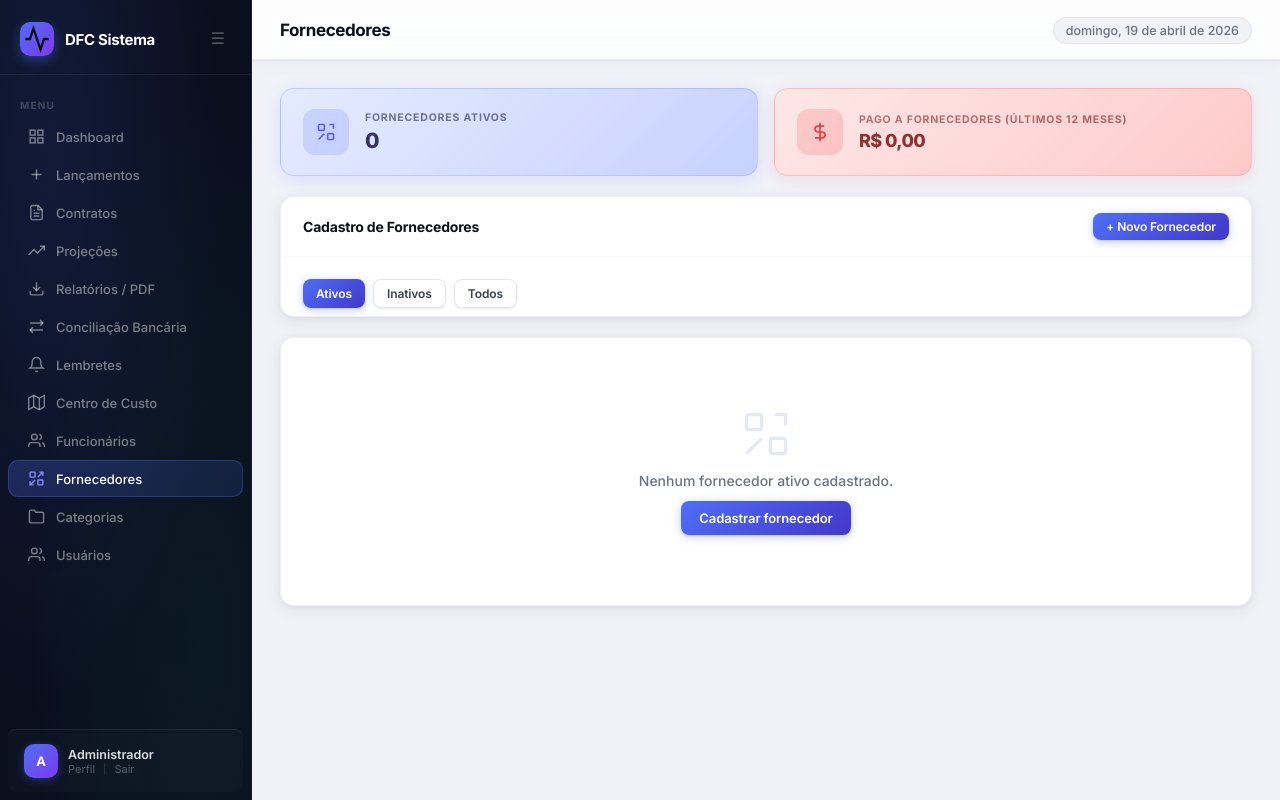
After one commit to Rafinhadev2022/dfc-sistema, a Flask app: page /fornecedores in a window 1280 px wide. The commit adds this page. Run offline with Flask 3, Linux system fonts and the light colour scheme; a user stored in the database is signed in.

Commit message:
Adiciona cadastro de Fornecedores vinculável a lançamentos
- Novo modelo Supplier com razão social, CNPJ/CPF, categoria, contato, dados bancários
- Nova aba "Fornecedores" na sidebar com listagem filtrada e cards de resumo
- Campo "Fornecedor" no formulário de lançamento para vincular pagamentos
- Detalhe do fornecedor mostra histórico financeiro (pago vs previsto)
- Exclusão com soft-delete quando houver lançamentos vinculados

Co-Authored-By: Claude Opus 4.7 <noreply@anthropic.com>

```diff
--- a/app.py
+++ b/app.py
@@ -1,6 +1,6 @@
 from flask import Flask, render_template, redirect, url_for, request, flash, jsonify, make_response, send_file
 from flask_login import LoginManager, login_user, logout_user, login_required, current_user
-from models import db, User, Category, Transaction, Contract, Projection, PasswordResetToken, CostCenter, BillReminder, BankStatementEntry, Employee
+from models import db, User, Category, Transaction, Contract, Projection, PasswordResetToken, CostCenter, BillReminder, BankStatementEntry, Employee, Supplier
 from functools import wraps
 from werkzeug.security import generate_password_hash, check_password_hash
 from datetime import datetime, date, timedelta
@@ -94,6 +94,7 @@ def run_migrations():
     add_col('transactions', 'reconciled_at',       'TIMESTAMP')
     add_col('transactions', 'bank_reference',      'VARCHAR(120)')
     add_col('transactions', 'employee_id',         'INTEGER')
+    add_col('transactions', 'supplier_id',         'INTEGER')
 
     # bill_reminders
     add_col('bill_reminders', 'attachment_data',     blob_type)
@@ -375,6 +376,7 @@ def lancamento_novo():
     contratos = Contract.query.filter_by(status='ativo').order_by(Contract.number).all()
     centros = CostCenter.query.filter_by(status='ativo').order_by(CostCenter.name).all()
     funcionarios = Employee.query.filter_by(status='ativo').order_by(Employee.name).all()
+    fornecedores_lista = Supplier.query.filter_by(status='ativo').order_by(Supplier.name).all()
     if request.method == 'POST':
         try:
             valor_str = request.form.get('value', '0').replace('.', '').replace(',', '.')
@@ -385,6 +387,7 @@ def lancamento_novo():
                 contract_id=int(request.form['contract_id']) if request.form.get('contract_id') else None,
                 cost_center_id=int(request.form['cost_center_id']) if request.form.get('cost_center_id') else None,
                 employee_id=int(request.form['employee_id']) if request.form.get('employee_id') else None,
+                supplier_id=int(request.form['supplier_id']) if request.form.get('supplier_id') else None,
                 value=float(valor_str),
                 type=request.form['type'],
                 status=request.form['status'],
@@ -409,7 +412,8 @@ def lancamento_novo():
             db.session.rollback()
             flash(f'Erro ao salvar: {str(e)}', 'danger')
     return render_template('lancamentos/form.html', lancamento=None, categorias=categorias,
-                           contratos=contratos, centros=centros, funcionarios=funcionarios, hoje=date.today())
+                           contratos=contratos, centros=centros, funcionarios=funcionarios,
+                           fornecedores=fornecedores_lista, hoje=date.today())
 
 @app.route('/lancamentos/<int:id>/editar', methods=['GET', 'POST'])
 @login_required
@@ -419,6 +423,7 @@ def lancamento_editar(id):
     contratos = Contract.query.filter_by(status='ativo').order_by(Contract.number).all()
     centros = CostCenter.query.filter_by(status='ativo').order_by(CostCenter.name).all()
     funcionarios = Employee.query.filter_by(status='ativo').order_by(Employee.name).all()
+    fornecedores_lista = Supplier.query.filter_by(status='ativo').order_by(Supplier.name).all()
     if request.method == 'POST':
         try:
             valor_str = request.form.get('value', '0').replace('.', '').replace(',', '.')
@@ -428,6 +433,7 @@ def lancamento_editar(id):
             t.contract_id = int(request.form['contract_id']) if request.form.get('contract_id') else None
             t.cost_center_id = int(request.form['cost_center_id']) if request.form.get('cost_center_id') else None
             t.employee_id = int(request.form['employee_id']) if request.form.get('employee_id') else None
+            t.supplier_id = int(request.form['supplier_id']) if request.form.get('supplier_id') else None
             t.value = float(valor_str)
             t.type = request.form['type']
             t.status = request.form['status']
@@ -448,7 +454,8 @@ def lancamento_editar(id):
             db.session.rollback()
             flash(f'Erro ao atualizar: {str(e)}', 'danger')
     return render_template('lancamentos/form.html', lancamento=t, categorias=categorias,
-                           contratos=contratos, centros=centros, funcionarios=funcionarios)
+                           contratos=contratos, centros=centros, funcionarios=funcionarios,
+                           fornecedores=fornecedores_lista)
 
 @app.route('/lancamentos/<int:id>/anexo')
 @login_required
@@ -1676,6 +1683,106 @@ def funcionario_detalhe(id):
     return render_template('funcionarios/detalhe.html', funcionario=e,
                            lancamentos=lancamentos, total_pago=total_pago)
 
+# ─── FORNECEDORES ────────────────────────────────────────────────────────────
+
+@app.route('/fornecedores')
+@login_required
+def fornecedores():
+    status_filtro = request.args.get('status', 'ativo')
+    q = Supplier.query
+    if status_filtro != 'todos':
+        q = q.filter_by(status=status_filtro)
+    lista = q.order_by(Supplier.name).all()
+    ativos = Supplier.query.filter_by(status='ativo').count()
+    # total pago por fornecedor nos últimos 12 meses
+    limite = date.today() - timedelta(days=365)
+    total_pago_12m = db.session.query(func.coalesce(func.sum(Transaction.value), 0)).filter(
+        Transaction.supplier_id.isnot(None),
+        Transaction.type == 'saida',
+        Transaction.status == 'realizado',
+        Transaction.date >= limite,
+    ).scalar() or 0
+    return render_template('fornecedores/index.html',
+        fornecedores=lista, status_filtro=status_filtro,
+        ativos=ativos, total_pago_12m=total_pago_12m, total=len(lista))
+
+@app.route('/fornecedores/novo', methods=['GET', 'POST'])
+@login_required
+def fornecedor_novo():
+    if request.method == 'POST':
+        try:
+            s = Supplier(
+                name=request.form['name'].strip(),
+                trade_name=request.form.get('trade_name', '').strip() or None,
+                cnpj_cpf=request.form.get('cnpj_cpf', '').strip() or None,
+                category=request.form.get('category', '').strip() or None,
+                contact_name=request.form.get('contact_name', '').strip() or None,
+                phone=request.form.get('phone', '').strip() or None,
+                email=request.form.get('email', '').strip() or None,
+                address=request.form.get('address', '').strip() or None,
+                bank_info=request.form.get('bank_info', '').strip() or None,
+                notes=request.form.get('notes', '').strip() or None,
+                status=request.form.get('status', 'ativo'),
+            )
+            db.session.add(s)
+            db.session.commit()
+            flash('Fornecedor cadastrado!', 'success')
+            return redirect(url_for('fornecedores'))
+        except Exception as exc:
+            db.session.rollback()
+            flash(f'Erro ao salvar: {exc}', 'danger')
+    return render_template('fornecedores/form.html', fornecedor=None)
+
+@app.route('/fornecedores/<int:id>/editar', methods=['GET', 'POST'])
+@login_required
+def fornecedor_editar(id):
+    s = Supplier.query.get_or_404(id)
+    if request.method == 'POST':
+        try:
+            s.name = request.form['name'].strip()
+            s.trade_name = request.form.get('trade_name', '').strip() or None
+            s.cnpj_cpf = request.form.get('cnpj_cpf', '').strip() or None
+            s.category = request.form.get('category', '').strip() or None
+            s.contact_name = request.form.get('contact_name', '').strip() or None
+            s.phone = request.form.get('phone', '').strip() or None
+            s.email = request.form.get('email', '').strip() or None
+            s.address = request.form.get('address', '').strip() or None
+            s.bank_info = request.form.get('bank_info', '').strip() or None
+            s.notes = request.form.get('notes', '').strip() or None
+            s.status = request.form.get('status', 'ativo')
+            db.session.commit()
+            flash('Fornecedor atualizado!', 'success')
+            return redirect(url_for('fornecedores'))
+        except Exception as exc:
+            db.session.rollback()
+            flash(f'Erro ao atualizar: {exc}', 'danger')
+    return render_template('fornecedores/form.html', fornecedor=s)
+
+@app.route('/fornecedores/<int:id>/excluir', methods=['POST'])
+@login_required
+def fornecedor_excluir(id):
+    s = Supplier.query.get_or_404(id)
+    if Transaction.query.filter_by(supplier_id=id).first():
+        s.status = 'inativo'
+        db.session.commit()
+        flash('Fornecedor tem lançamentos vinculados — marcado como inativo.', 'warning')
+    else:
+        db.session.delete(s)
+        db.session.commit()
+        flash('Fornecedor excluído.', 'success')
+    return redirect(url_for('fornecedores'))
+
+@app.route('/fornecedores/<int:id>')
+@login_required
+def fornecedor_detalhe(id):
+    s = Supplier.query.get_or_404(id)
+    lancamentos = Transaction.query.filter_by(supplier_id=id).order_by(Transaction.date.desc()).all()
+    total_pago = sum(t.value for t in lancamentos if t.type == 'saida' and t.status == 'realizado')
+    total_previsto = sum(t.value for t in lancamentos if t.type == 'saida' and t.status == 'previsto')
+    return render_template('fornecedores/detalhe.html', fornecedor=s,
+                           lancamentos=lancamentos, total_pago=total_pago,
+                           total_previsto=total_previsto)
+
 # ─── IMPORTAÇÃO DE EXTRATO BANCÁRIO ──────────────────────────────────────────
 
 def _parse_ofx(content):
--- a/templates/base.html
+++ b/templates/base.html
@@ -60,6 +60,10 @@
       <a href="{{ url_for('funcionarios') }}" class="nav-link {% if 'funcionario' in request.endpoint %}active{% endif %}">
         <svg viewBox="0 0 24 24" fill="none" stroke="currentColor" stroke-width="2"><path d="M17 21v-2a4 4 0 0 0-4-4H5a4 4 0 0 0-4 4v2"></path><circle cx="9" cy="7" r="4"></circle><path d="M23 21v-2a4 4 0 0 0-3-3.87"></path><path d="M16 3.13a4 4 0 0 1 0 7.75"></path></svg>
         <span>Funcionários</span>
+      </a>
+      <a href="{{ url_for('fornecedores') }}" class="nav-link {% if 'fornecedor' in request.endpoint %}active{% endif %}">
+        <svg viewBox="0 0 24 24" fill="none" stroke="currentColor" stroke-width="2"><path d="M16 3h5v5"></path><path d="M21 3l-7 7"></path><path d="M8 21H3v-5"></path><path d="M3 21l7-7"></path><rect x="3" y="3" width="7" height="7" rx="1"></rect><rect x="14" y="14" width="7" height="7" rx="1"></rect></svg>
+        <span>Fornecedores</span>
       </a>
       <a href="{{ url_for('categorias') }}" class="nav-link {% if 'categoria' in request.endpoint %}active{% endif %}">
         <svg viewBox="0 0 24 24" fill="none" stroke="currentColor" stroke-width="2"><path d="M22 19a2 2 0 0 1-2 2H4a2 2 0 0 1-2-2V5a2 2 0 0 1 2-2h5l2 3h9a2 2 0 0 1 2 2z"></path></svg>
--- /dev/null
+++ b/templates/fornecedores/index.html
@@ -0,0 +1,93 @@
+{% extends "base.html" %}
+{% block title %}Fornecedores{% endblock %}
+{% block page_title %}Fornecedores{% endblock %}
+
+{% macro fmt(v) %}{{ "R$ {:,.2f}".format(v or 0).replace(",","X").replace(".",",").replace("X",".") }}{% endmacro %}
+
+{% block content %}
+
+<div class="cards-grid cards-grid-2">
+  <div class="card card-blue">
+    <div class="card-icon"><svg viewBox="0 0 24 24" fill="none" stroke="currentColor" stroke-width="2"><rect x="3" y="3" width="7" height="7" rx="1"></rect><rect x="14" y="14" width="7" height="7" rx="1"></rect><path d="M16 3h5v5"></path><path d="M3 21l7-7"></path></svg></div>
+    <div class="card-content">
+      <span class="card-label">Fornecedores ativos</span>
+      <span class="card-value">{{ ativos }}</span>
+    </div>
+  </div>
+  <div class="card card-red">
+    <div class="card-icon"><svg viewBox="0 0 24 24" fill="none" stroke="currentColor" stroke-width="2"><line x1="12" y1="1" x2="12" y2="23"></line><path d="M17 5H9.5a3.5 3.5 0 0 0 0 7h5a3.5 3.5 0 0 1 0 7H6"></path></svg></div>
+    <div class="card-content">
+      <span class="card-label">Pago a fornecedores (últimos 12 meses)</span>
+      <span class="card-value" style="font-size:18px">{{ fmt(total_pago_12m) }}</span>
+    </div>
+  </div>
+</div>
+
+<div class="panel">
+  <div class="panel-header">
+    <h2 class="panel-title">Cadastro de Fornecedores</h2>
+    <a href="{{ url_for('fornecedor_novo') }}" class="btn btn-primary btn-sm">+ Novo Fornecedor</a>
+  </div>
+  <div class="panel-body" style="padding-bottom:8px">
+    <div style="display:flex;gap:8px;flex-wrap:wrap">
+      <a href="{{ url_for('fornecedores', status='ativo') }}"   class="btn btn-sm {% if status_filtro=='ativo' %}btn-primary{% else %}btn-outline{% endif %}">Ativos</a>
+      <a href="{{ url_for('fornecedores', status='inativo') }}" class="btn btn-sm {% if status_filtro=='inativo' %}btn-primary{% else %}btn-outline{% endif %}">Inativos</a>
+      <a href="{{ url_for('fornecedores', status='todos') }}"   class="btn btn-sm {% if status_filtro=='todos' %}btn-primary{% else %}btn-outline{% endif %}">Todos</a>
+    </div>
+  </div>
+</div>
+
+<div class="panel">
+  <div class="panel-body">
+    {% if fornecedores %}
+    <div class="table-responsive">
+      <table class="table">
+        <thead>
+          <tr>
+            <th>Razão social / Nome</th>
+            <th>CNPJ/CPF</th>
+            <th>Categoria</th>
+            <th>Contato</th>
+            <th>Telefone</th>
+            <th>Status</th>
+            <th class="text-center">Ações</th>
+          </tr>
+        </thead>
+        <tbody>
+          {% for s in fornecedores %}
+          <tr>
+            <td>
+              <a href="{{ url_for('fornecedor_detalhe', id=s.id) }}" style="font-weight:600;color:var(--accent)">{{ s.name }}</a>
+              {% if s.trade_name %}<br><span style="font-size:11px;color:var(--text-muted)">{{ s.trade_name }}</span>{% endif %}
+            </td>
+            <td class="text-sm">{{ s.cnpj_cpf or '—' }}</td>
+            <td class="text-sm">{% if s.category %}<span class="badge badge-purple">{{ s.category }}</span>{% else %}—{% endif %}</td>
+            <td class="text-sm">{{ s.contact_name or '—' }}</td>
+            <td class="text-sm">{{ s.phone or '—' }}</td>
+            <td>
+              {% if s.status == 'ativo' %}<span class="badge badge-green">Ativo</span>
+              {% else %}<span class="badge badge-gray">Inativo</span>{% endif %}
+            </td>
+            <td class="text-center nowrap">
+              <a href="{{ url_for('fornecedor_detalhe', id=s.id) }}" class="btn btn-outline btn-xs">Ver</a>
+              <a href="{{ url_for('fornecedor_editar', id=s.id) }}" class="btn btn-outline btn-xs">Editar</a>
+              <form method="POST" action="{{ url_for('fornecedor_excluir', id=s.id) }}" style="display:inline" onsubmit="return confirm('Excluir/desativar este fornecedor?')">
+                <button class="btn btn-danger btn-xs" type="submit">✕</button>
+              </form>
+            </td>
+          </tr>
+          {% endfor %}
+        </tbody>
+      </table>
+    </div>
+    {% else %}
+    <div class="empty-state">
+      <svg viewBox="0 0 24 24" fill="none" stroke="currentColor" stroke-width="1.5" width="48" height="48"><rect x="3" y="3" width="7" height="7" rx="1"></rect><rect x="14" y="14" width="7" height="7" rx="1"></rect><path d="M16 3h5v5"></path><path d="M3 21l7-7"></path></svg>
+      <p>Nenhum fornecedor {% if status_filtro != 'todos' %}{{ status_filtro }} {% endif %}cadastrado.</p>
+      <a href="{{ url_for('fornecedor_novo') }}" class="btn btn-primary">Cadastrar fornecedor</a>
+    </div>
+    {% endif %}
+  </div>
+</div>
+
+{% endblock %}
```
Also changed, not shown: models.py (+18 -0 lines), templates/fornecedores/detalhe.html (added, +111 -0 lines), templates/fornecedores/form.html (added, +92 -0 lines), templates/lancamentos/form.html (+18 -0 lines).
